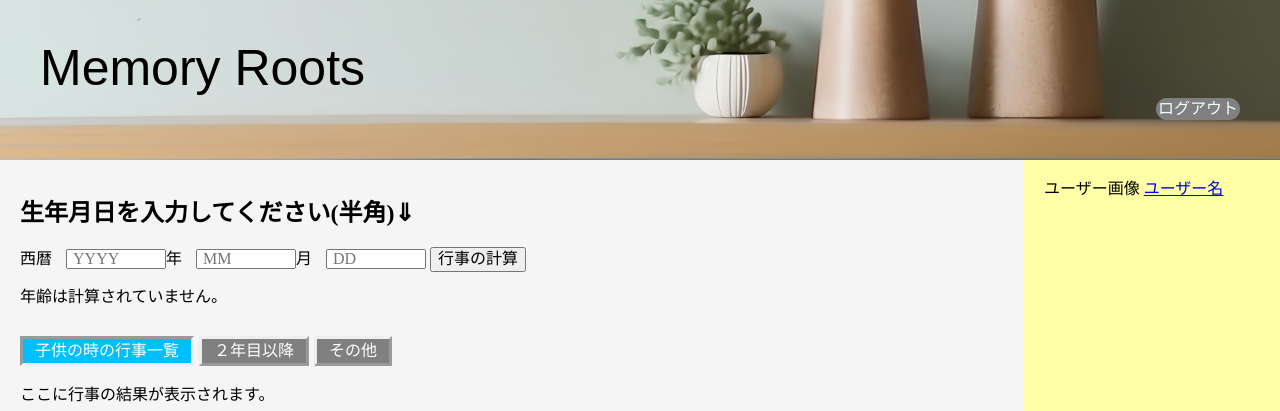
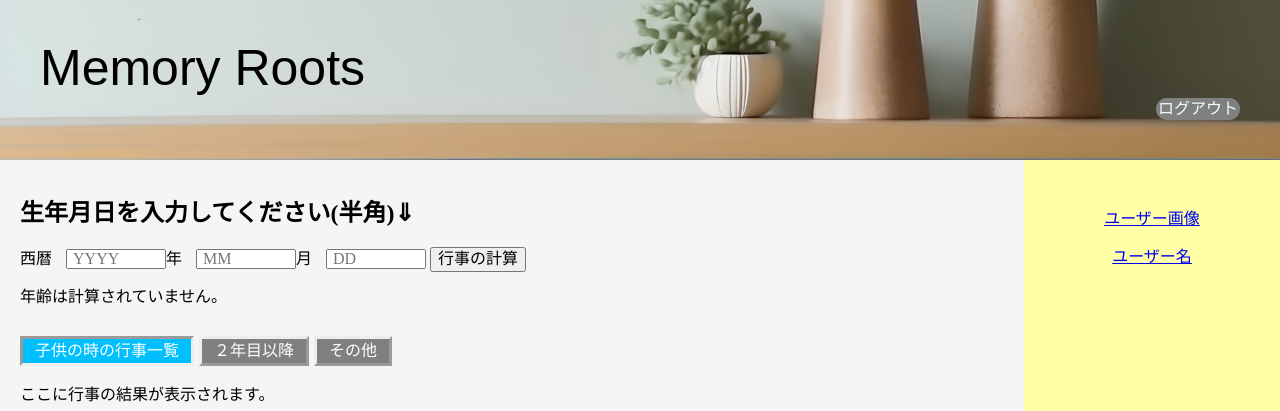
Before and after one commit to hamatoru/memory-roots, a Rails app: template app/views/events/index.html.erb in a window 1280 px wide. Shown: the top 411 px of the page. Run offline with Rails 7, Linux system fonts and the light colour scheme; the template is opened without the code that fills it, so the values that code supplies are empty; the visitor is signed in with stand-in values (Sample User, id 1); some libraries are stand-ins or nearby versions.

Commit message:
サイドバー機能　追記

```diff
--- a/app/assets/stylesheets/shared/side_bar.css
+++ b/app/assets/stylesheets/shared/side_bar.css
@@ -1,3 +1,4 @@
+/* サイドバーのCSS */
 .side {
   float: right;
   width: 20%;
@@ -6,9 +7,34 @@
   height: 100vh;
 }
 
+
+/* ログイン時のサイドバー表記 */
+.user-into {
+  text-decoration: none;
+  display: flex;
+  justify-content: center;
+  align-items: center;
+  flex-direction: column;
+
+}
+
+/* ログイン時のユーザー指定画像 */
+.user-image {
+  padding-top: 30px;
+}
+
+/* ログイン時のユーザーネーム表記 */
+.user-name {
+  padding-top: 20px;
+}
+
+
+
+
+
 .iframeWrap {
   position: relative;
-  margin-top: 100%;
+  margin-top: 70%;
 }
 
 .iframeWrap iframe {
--- a/app/views/shared/_side_bar.html.erb
+++ b/app/views/shared/_side_bar.html.erb
@@ -3,7 +3,7 @@
   <div class="main-side">
   <% if user_signed_in? %>
     <div class="user-into">
-      <%= "ユーザー画像" %>
+      <%= link_to 'ユーザー画像', root_path, class: "user-image" %>
       <%= link_to 'ユーザー名', root_path, class: "user-name" %>
     </div>
 
--- /dev/null
+++ b/app/views/users/show.html.erb
@@ -0,0 +1 @@
+a
```
